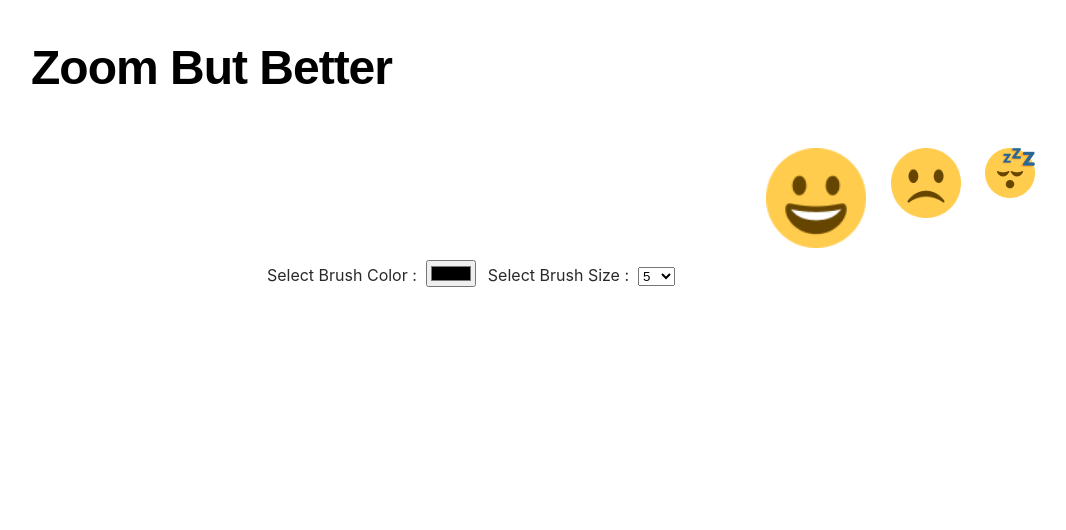
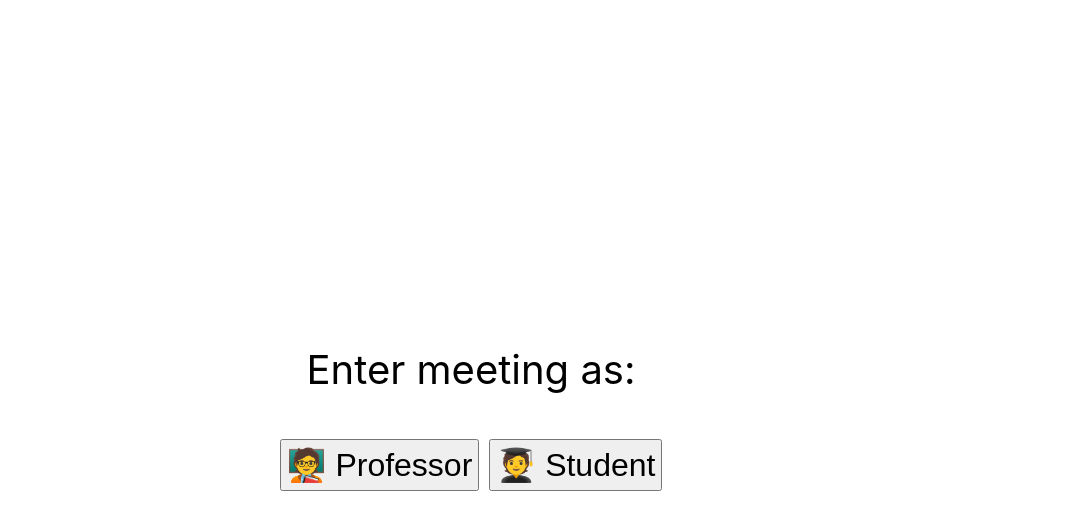
Before and after one commit to A-Telfer/CalgaryHacks2021, a React (Create React App) app in the folder frontend/: page / in a window 1280 px wide. Shown: the top 530 px of the page, without its empty margins (169-1235 px from the left). Built offline with nearby package versions, Linux system fonts and the light colour scheme.

Commit message:
Prof/student option with conditional rendering and CSS fixes

```diff
--- a/frontend/src/App.js
+++ b/frontend/src/App.js
@@ -1,18 +1,54 @@
-import React from 'react';
+import React, { Profiler, useState } from 'react';
 import logo from './logo.svg';
 import './App.css';
-import Header from "./components/header/Header";
 import Container from './components/container/Container';
 import Emojis from "./components/emojis/Emojis";
 
+const ROLES = ["🧑‍🏫 Professor", "🧑‍🎓 Student"];
+
+const buttonStyle = {
+  padding: '5px',
+  margin: '5px',
+  fontSize: '32px'
+};
+
 function App() {
-  return (
+  const [profOrStudentSelected, setProfOrStudentSelected] = useState(false);
+  const [selectedRole, setSelectedRole] = useState(null);
+
+  return profOrStudentSelected ? (
+    <div>
+      <div style={{ display: 'flex', justifyContent: 'space-around', padding: '20px' }}>
+        <span style={{ fontSize: '40px' }}>Zoom but better</span>
+        { selectedRole == ROLES[0] ? <Emojis/> : '' }
+      </div>
+      <Container/>
+    </div>
+  ) : (
+    <div style={{
+      width: '100vw',
+      height: '100vh',
+      display: 'flex',
+      flexDirection: 'column',
+      justifyContent: 'center',
+      alignItems: 'center'
+    }}>
+      <p style={{ fontSize: '40px' }}>Enter meeting as:</p>
       <div>
-        <Header/>
-        <Emojis/>
-        <Container/>
+        {
+          ROLES.map(role =>
+            <button
+              style={buttonStyle}
+              onClick={e => {
+                setProfOrStudentSelected(true)
+                setSelectedRole(e.currentTarget.textContent)
+              }}
+            >{role}</button>
+          )
+        }
       </div>
-  );
+    </div>
+  ) ;
 }
 
 export default App;
--- a/frontend/src/components/container/style.css
+++ b/frontend/src/components/container/style.css
@@ -1,5 +1,6 @@
 .container {
     position: fixed;
+    top: 150px;
     width: 100%;
     height: 92%;
     background: linear-gradient(0deg, #ffffff, #ffffff);
--- a/frontend/src/components/emojis/Emojis.jsx
+++ b/frontend/src/components/emojis/Emojis.jsx
@@ -38,6 +38,7 @@ class Emojis extends Component {
 
     render() {
         return (
+            <div style={{ display: 'inline-block' }}>
                 <div className="emojis">
                     <div className="align-right">
                     <img className="image"
@@ -57,6 +58,7 @@ class Emojis extends Component {
                         alt={happy}/>
                     </div>
                 </div>
+            </div>
         );
     }
 }
--- a/frontend/src/components/header/Header.jsx
+++ /dev/null
@@ -1,165 +0,0 @@
-import React, { useState } from "react";
-import styled from "styled-components";
-
-const Nav = styled.nav`
-  padding: 0 200px;
-  min-height: 9vh;
-  background: #ffffff;
-  display: flex;
-  justify-content: space-between;
-  align-items: center;
-`;
-
-const Logo = styled.h1`
-
-    /* 48 sp • H3 Heading */
-
-    font-family: sans-serif;
-    font-style: normal;
-    font-weight: bold;
-    font-size: 48px;
-    line-height: 56px;
-    /* or 117% */
-
-    display: flex;
-    align-items: flex-end;
-    letter-spacing: -1px;
-
-    /* Black */
-
-    color: black;
-`;
-
-const Menu = styled.ul`
-  list-style: none;
-  display: flex;
-
-  li:nth-child(2) {
-    margin: 0px 20px;
-  }
-
-  @media (max-width: 768px) {
-    display: none;
-  }
-`;
-
-const Item = styled.li``;
-
-const Link = styled.a`
-  color: white;
-  text-decoration: none;
-
-  :hover {
-    text-decoration: underline;
-  }
-`;
-
-const NavIcon = styled.button`
-  background: none;
-  cursor: pointer;
-  border: none;
-  outline: none;
-
-  @media (min-width: 769px) {
-    display: none;
-  }
-`;
-
-const Line = styled.span`
-  display: block;
-  border-radius: 50px;
-  width: 25px;
-  height: 3px;
-  margin: 5px;
-  background-color: #fff;
-  transition: width 0.4s ease-in-out;
-
-  :nth-child(2) {
-    width: ${props => (props.open ? "40%" : "70%")};
-  }
-`;
-
-const Overlay = styled.div`
-  position: absolute;
-  height: ${props => (props.open ? "91vh" : 0)};
-  width: 100vw;
-  background: #1c2022;
-  transition: height 0.4s ease-in-out;
-
-  @media (min-width: 769px) {
-    display: none;
-  }
-`;
-
-const OverlayMenu = styled.ul`
-  list-style: none;
-  position: absolute;
-  left: 50%;
-  top: 45%;
-  transform: translate(-50%, -50%);
-
-  li {
-    opacity: ${props => (props.open ? 1 : 0)};
-    font-size: 25px;
-    margin: 50px 0px;
-    transition: opacity 0.4s ease-in-out;
-  }
-
-  li:nth-child(2) {
-    margin: 50px 0px;
-  }
-`;
-
-const Header = () => {
-    const [toggle, toggleNav] = useState(false);
-    return (
-        <>
-            <Nav>
-                <Logo>Zoom But Better</Logo>
-                <Menu>
-                    <Item>
-                        <Link target="#" href="https://www.instagram.com/igor_dumencic/">
-                            Instagram
-                        </Link>
-                    </Item>
-                    <Item>
-                        <Link target="#" href="https://www.behance.net/igordumencic">
-                            Behance
-                        </Link>
-                    </Item>
-                    <Item>
-                        <Link target="#" href="https://github.com/Igor178">
-                            Github
-                        </Link>
-                    </Item>
-                </Menu>
-                <NavIcon onClick={() => toggleNav(!toggle)}>
-                    <Line open={toggle} />
-                    <Line open={toggle} />
-                    <Line open={toggle} />
-                </NavIcon>
-            </Nav>
-            <Overlay open={toggle}>
-                <OverlayMenu open={toggle}>
-                    <Item>
-                        <Link target="#" href="https://www.instagram.com/igor_dumencic/">
-                            Instagram
-                        </Link>
-                    </Item>
-                    <Item>
-                        <Link target="#" href="https://www.behance.net/igordumencic">
-                            Behance
-                        </Link>
-                    </Item>
-                    <Item>
-                        <Link target="#" href="https://github.com/Igor178">
-                            Github
-                        </Link>
-                    </Item>
-                </OverlayMenu>
-            </Overlay>
-        </>
-    );
-};
-
-export default Header;
```
Lines whose indentation alone changed are shown as unchanged.
